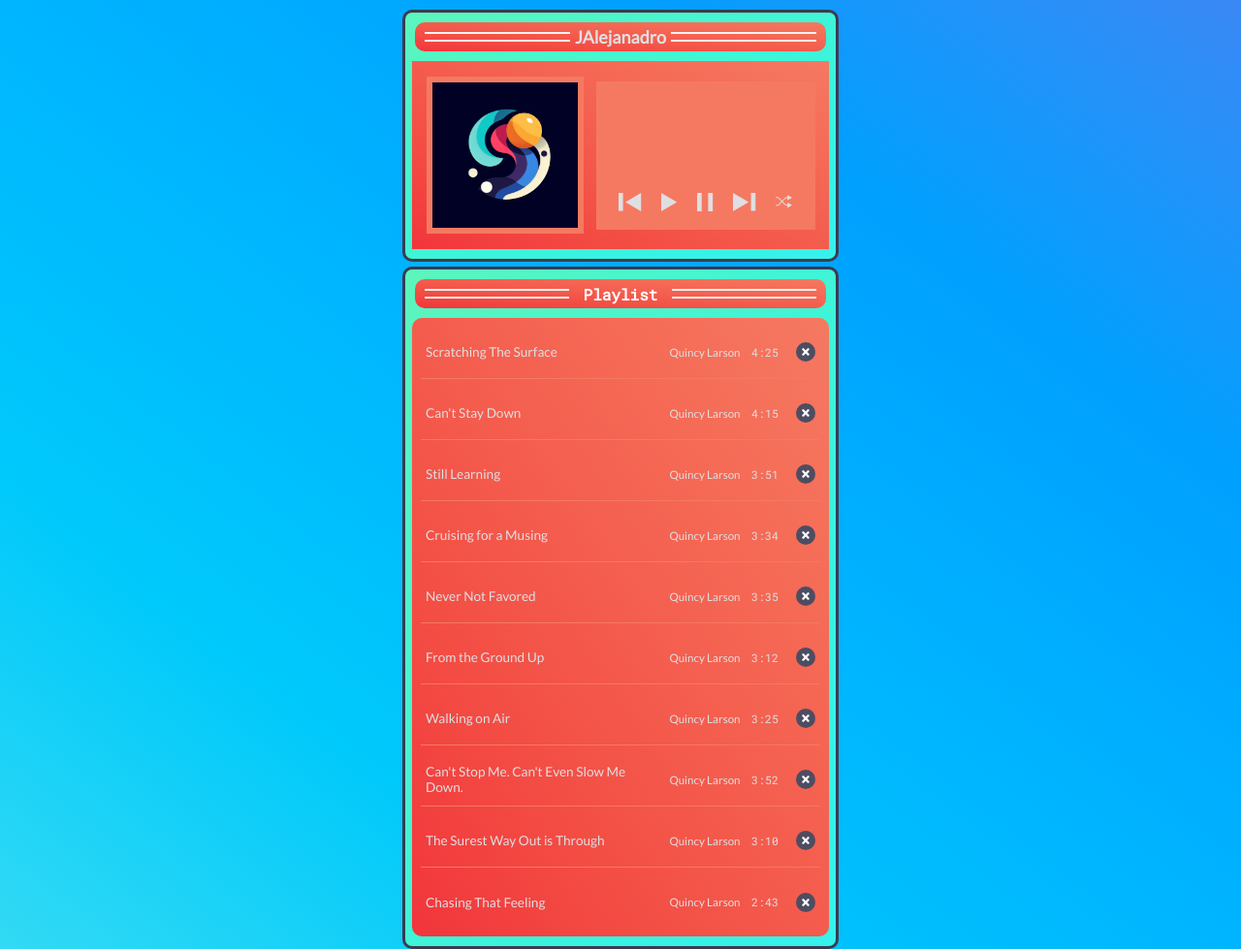
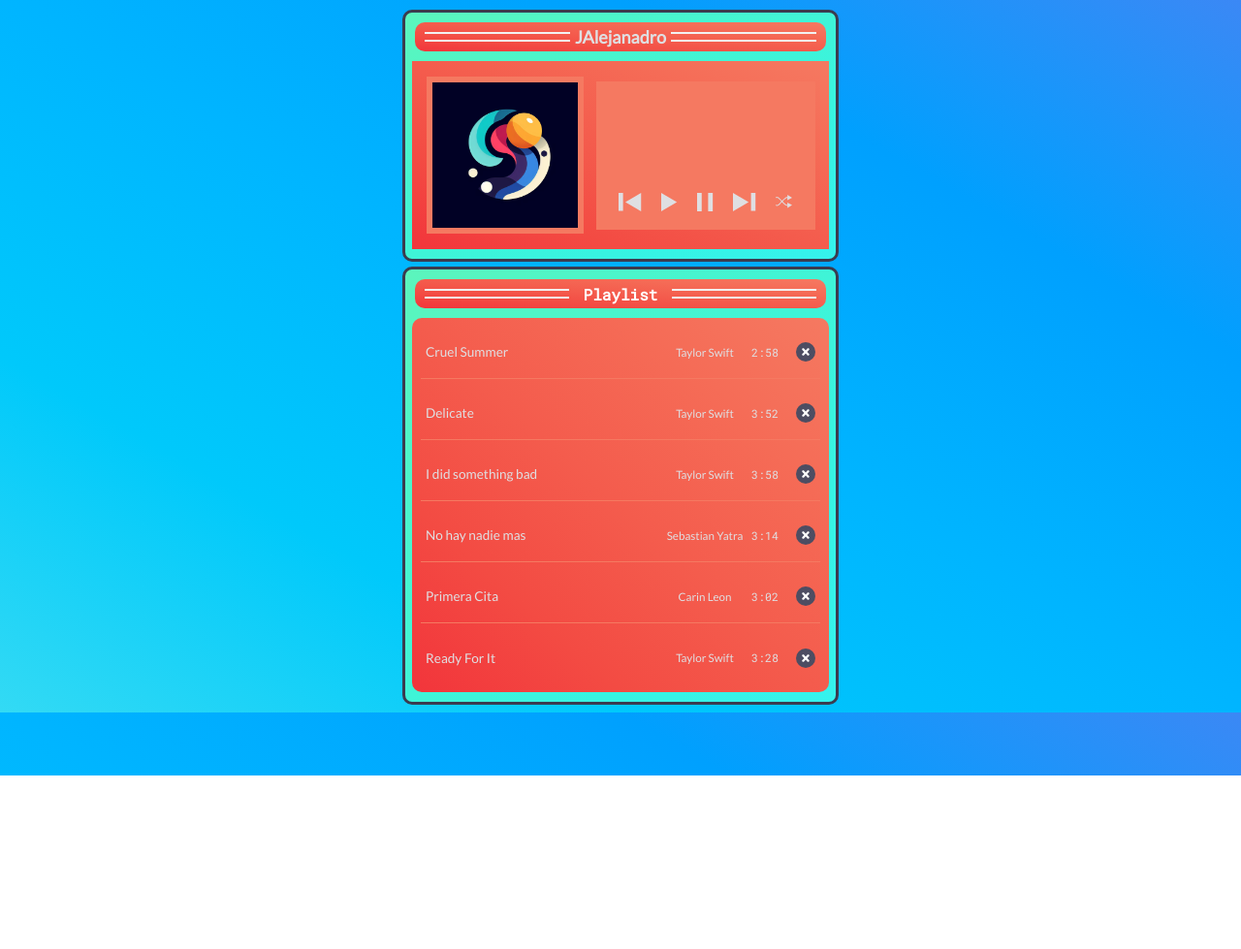
Before and after one commit to JAlejandroQuevedo/musicPlayer, a plain HTML site: page index.html in a window 1280 px wide. Shown: the top 979 px of the page at 97% size. After the commit the page ends 800 px from the top, so only its background shows below. Drawn offline with Linux system fonts and the light colour scheme.

Commit message:
Se agrego musica nueva

```diff
--- a/index.html
+++ b/index.html
@@ -6,6 +6,7 @@
     <meta name="viewport" content="width=device-width, initial-scale=1.0">
     <link href="https://fonts.googleapis.com/css2?family=Roboto+Mono&display=swap" rel="stylesheet" />
     <link href="https://fonts.googleapis.com/css2?family=Lato&family=Roboto+Mono&display=swap" rel="stylesheet" />
+    <link rel="shortcut icon" href="./assets/ico-2.ico" type="image/x-icon">
     <link rel="stylesheet" href="./css/styles.css">
     <title>Reproductor de musica</title>
 </head>
--- a/js/index.js
+++ b/js/index.js
@@ -10,73 +10,45 @@ const shuffleButton = document.getElementById("shuffle");
 const allSongs = [
     {
         id: 0,
-        title: "Scratching The Surface",
-        artist: "Quincy Larson",
-        duration: "4:25",
-        src: "https://s3.amazonaws.com/org.freecodecamp.mp3-player-project/scratching-the-surface.mp3",
+        title: "Cruel Summer",
+        artist: "Taylor Swift",
+        duration: "2:58",
+        src: "./assets/audio/Cruel Summer.mp3",
     },
     {
         id: 1,
-        title: "Can't Stay Down",
-        artist: "Quincy Larson",
-        duration: "4:15",
-        src: "https://s3.amazonaws.com/org.freecodecamp.mp3-player-project/cant-stay-down.mp3",
+        title: "Delicate",
+        artist: "Taylor Swift",
+        duration: "3:52",
+        src: "./assets/audio/Delicate.mp3",
     },
     {
         id: 2,
-        title: "Still Learning",
-        artist: "Quincy Larson",
-        duration: "3:51",
-        src: "https://s3.amazonaws.com/org.freecodecamp.mp3-player-project/still-learning.mp3",
+        title: "I did something bad",
+        artist: "Taylor Swift",
+        duration: "3:58",
+        src: "./assets/audio/I Did Something Bad.wav",
     },
     {
         id: 3,
-        title: "Cruising for a Musing",
-        artist: "Quincy Larson",
-        duration: "3:34",
-        src: "https://s3.amazonaws.com/org.freecodecamp.mp3-player-project/cruising-for-a-musing.mp3",
+        title: "No hay nadie mas",
+        artist: "Sebastian Yatra",
+        duration: "3:14",
+        src: "./assets/audio/No hay nadie mas.wav",
     },
     {
         id: 4,
-        title: "Never Not Favored",
-        artist: "Quincy Larson",
-        duration: "3:35",
-        src: "https://s3.amazonaws.com/org.freecodecamp.mp3-player-project/never-not-favored.mp3",
+        title: "Primera Cita",
+        artist: "Carin Leon",
+        duration: "3:02",
+        src: "./assets/audio/Primera Cita.wav",
     },
     {
         id: 5,
-        title: "From the Ground Up",
-        artist: "Quincy Larson",
-        duration: "3:12",
-        src: "https://s3.amazonaws.com/org.freecodecamp.mp3-player-project/from-the-ground-up.mp3",
-    },
-    {
-        id: 6,
-        title: "Walking on Air",
-        artist: "Quincy Larson",
-        duration: "3:25",
-        src: "https://s3.amazonaws.com/org.freecodecamp.mp3-player-project/walking-on-air.mp3",
-    },
-    {
-        id: 7,
-        title: "Can't Stop Me. Can't Even Slow Me Down.",
-        artist: "Quincy Larson",
-        duration: "3:52",
-        src: "https://s3.amazonaws.com/org.freecodecamp.mp3-player-project/cant-stop-me-cant-even-slow-me-down.mp3",
-    },
-    {
-        id: 8,
-        title: "The Surest Way Out is Through",
-        artist: "Quincy Larson",
-        duration: "3:10",
-        src: "https://s3.amazonaws.com/org.freecodecamp.mp3-player-project/the-surest-way-out-is-through.mp3",
-    },
-    {
-        id: 9,
-        title: "Chasing That Feeling",
-        artist: "Quincy Larson",
-        duration: "2:43",
-        src: "https://s3.amazonaws.com/org.freecodecamp.mp3-player-project/chasing-that-feeling.mp3",
+        title: "Ready For It",
+        artist: "Taylor Swift",
+        duration: "3:28",
+        src: "./assets/audio/Ready For It.wav",
     },
 ];
 
```
Also changed, not shown: assets/audio/ico-2.ico (added), assets/ico-2.ico (added), 6 other files.
